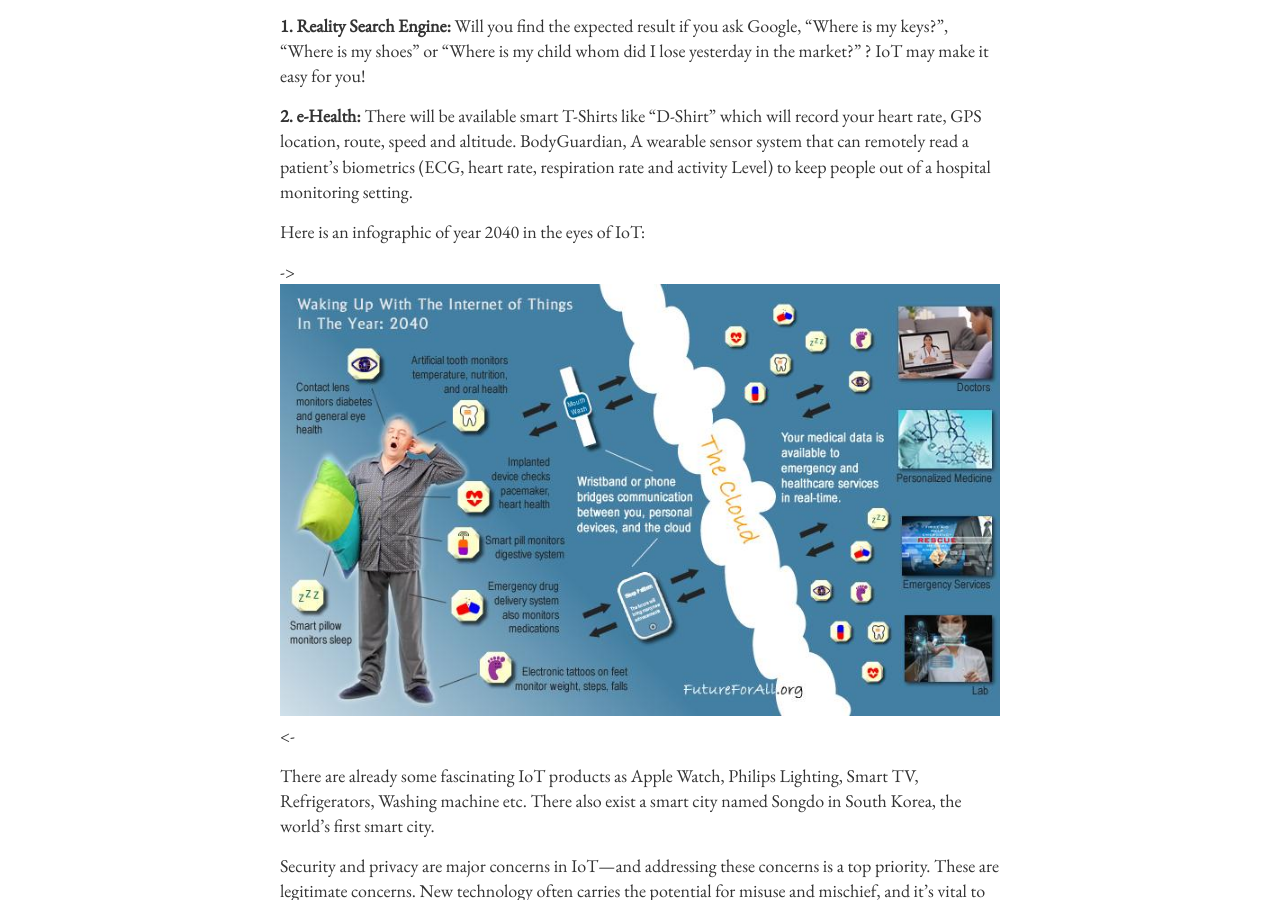
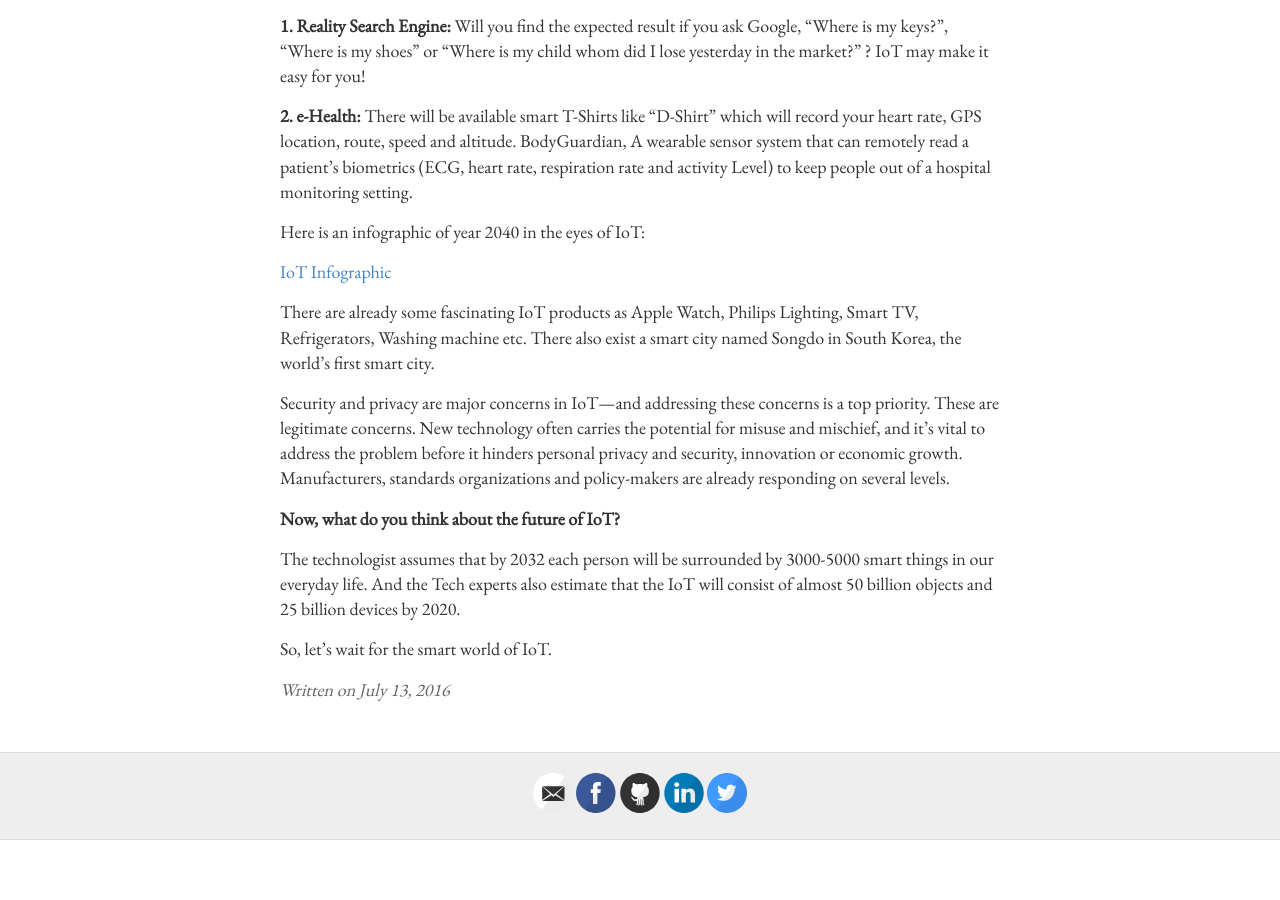
Before and after one commit to abdalimran/abdalimran.github.io, a Jekyll site: the page built from _posts/2016-7-13-Smart-World-through-the-eyes-of-The-Internet-of-Things-(IoT).md, in a window 1280 px wide and 900 px high, scrolled down 1328 px. Built offline with Jekyll 4.4.1, drawn with Linux system fonts in a browser that asks for light colours; after the commit the page ends 2168 px from its top, so only the background shows below that.

Commit message:
Update 2016-7-13-Smart-World-through-the-eyes-of-The-Internet-of-Things-(IoT).md

```diff
--- a/_posts/2016-7-13-Smart-World-through-the-eyes-of-The-Internet-of-Things-(IoT).md
+++ b/_posts/2016-7-13-Smart-World-through-the-eyes-of-The-Internet-of-Things-(IoT).md
@@ -31,7 +31,7 @@
 
 Here is an infographic of year 2040 in the eyes of IoT:
 
-->![IoT Infographic](https://raw.githubusercontent.com/abdalimran/abdalimran.github.io/master/images/iot_img.png)<-
+[IoT Infographic](https://raw.githubusercontent.com/abdalimran/abdalimran.github.io/master/images/iot_img.png)
 
 There are already some fascinating IoT products as Apple Watch, Philips Lighting, Smart TV, Refrigerators, Washing machine etc. There also exist a smart city named Songdo in South Korea, the world’s first smart city.
 
```
